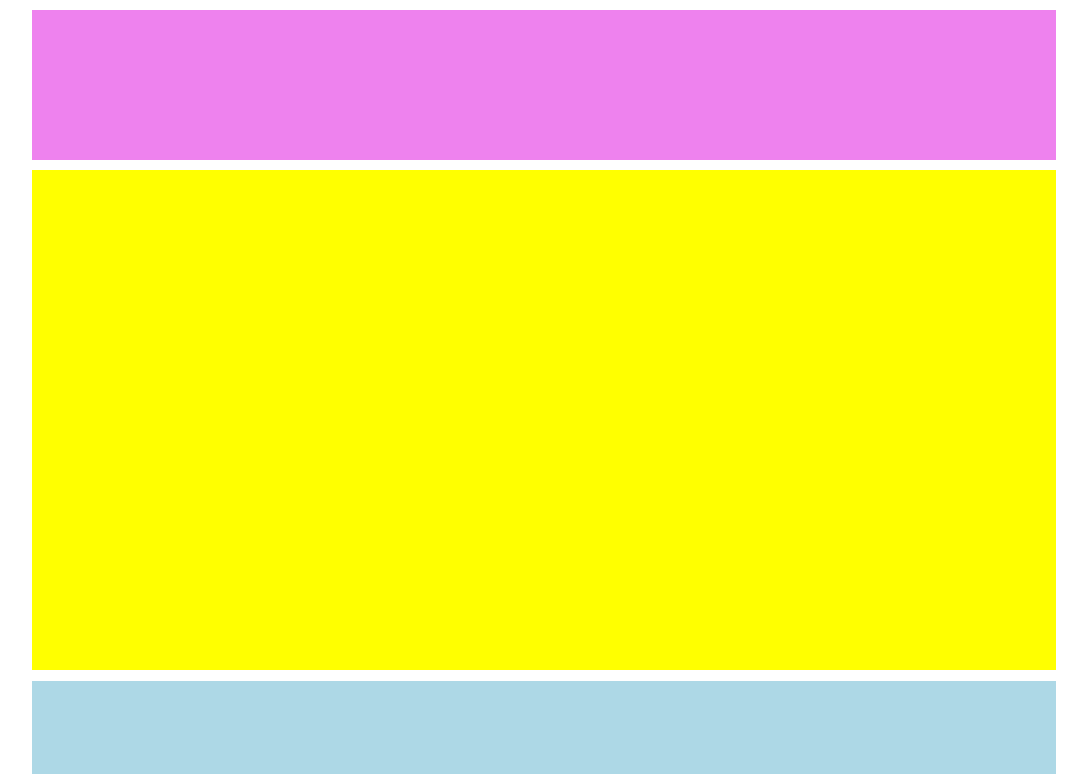
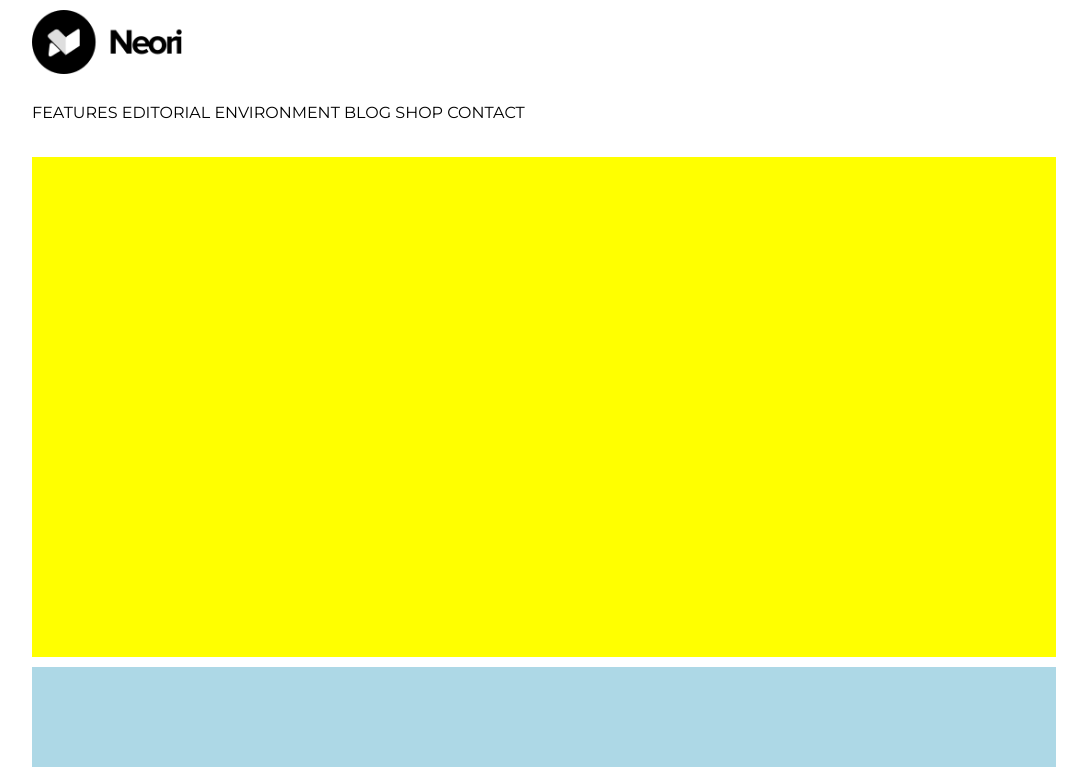
Before and after one commit to glSpisto-92/htmlcss-wp, a plain HTML site: page index.html in a window 1280 px wide. Shown: the top 774 px of the page, without its empty margins (96-1183 px from the left). Drawn offline with Linux system fonts and the light colour scheme.

Commit message:
inserito logo e nav bar

```diff
--- a/css/style.css
+++ b/css/style.css
@@ -8,13 +8,21 @@
 body{
   width: 80%;
   margin: auto;
+  font-family: 'Montserrat', sans-serif;
 }
 
 /* header */
 .head{
-  height: 150px;
-  background-color: violet;
   margin-top: 1%;
+}
+
+.logo-img{
+  width: 150px;
+}
+
+.nav-bar li{
+  display: inline-block;
+  margin: 25px 0;
 }
 
 /* sezione main */
--- a/index.html
+++ b/index.html
@@ -2,12 +2,30 @@
 <html>
   <head>
     <title>Work in progress</title>
+    <!-- fonts -->
+    <link rel="preconnect" href="https://fonts.gstatic.com">
+    <link href="https://fonts.googleapis.com/css2?family=Montserrat&display=swap" rel="stylesheet">
     <link rel="stylesheet" href="css/style.css">
   </head>
   <body>
     <!-- intestazione pagina/navbar... -->
     <header>
-      <div class="head"></div>
+      <div class="head">
+        <img class="logo-img" src="img/logo.png" alt="logo pagina">
+      </div>
+
+      <nav>
+        <div class="nav-bar">
+          <ul>
+            <li>FEATURES</li>
+            <li>EDITORIAL</li>
+            <li>ENVIRONMENT</li>
+            <li>BLOG</li>
+            <li>SHOP</li>
+            <li>CONTACT</li>
+          </ul>
+        </div>
+      </nav>
     </header>
     <!--fine intestazione pagina/navbar... -->
 
```
